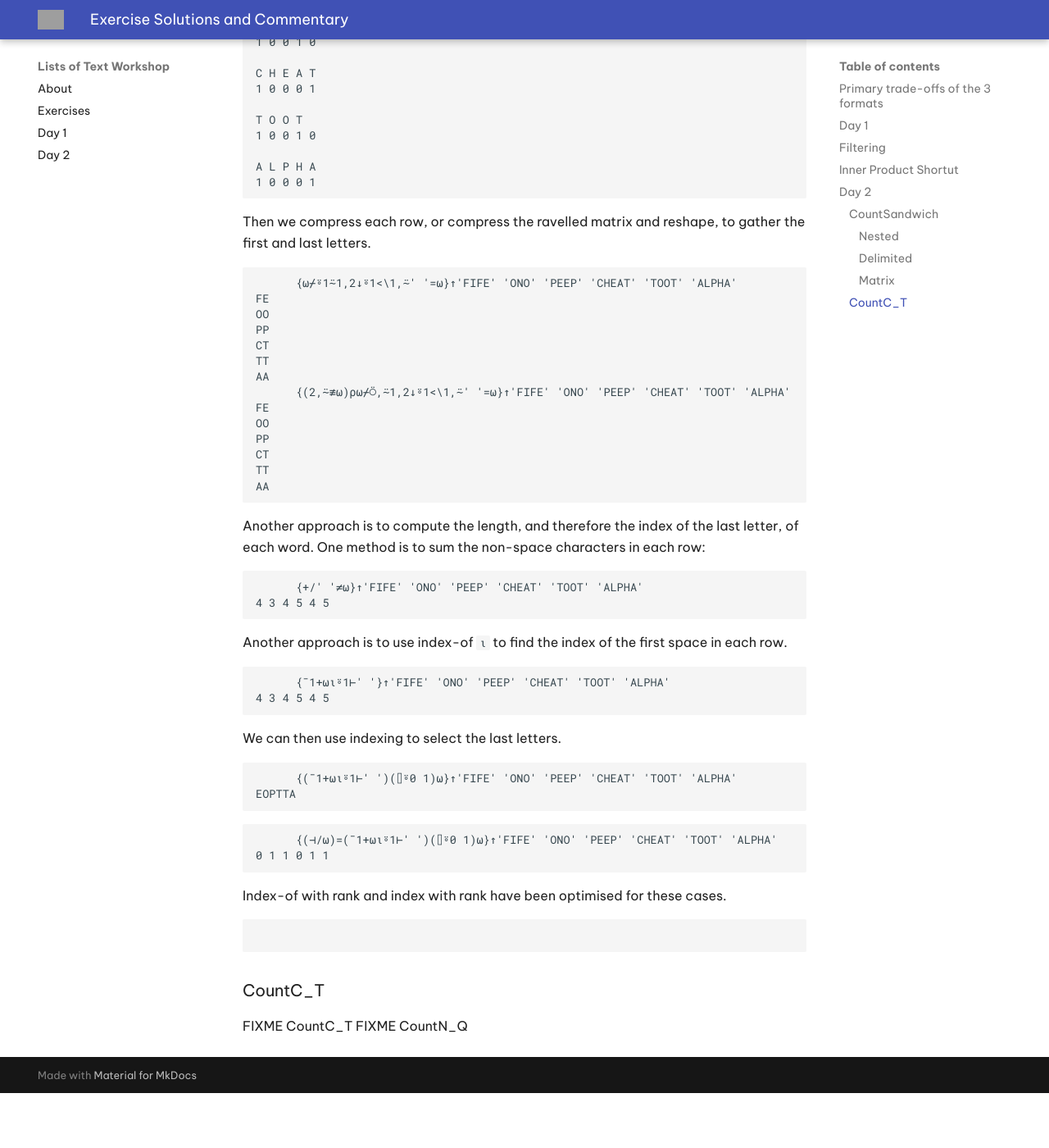
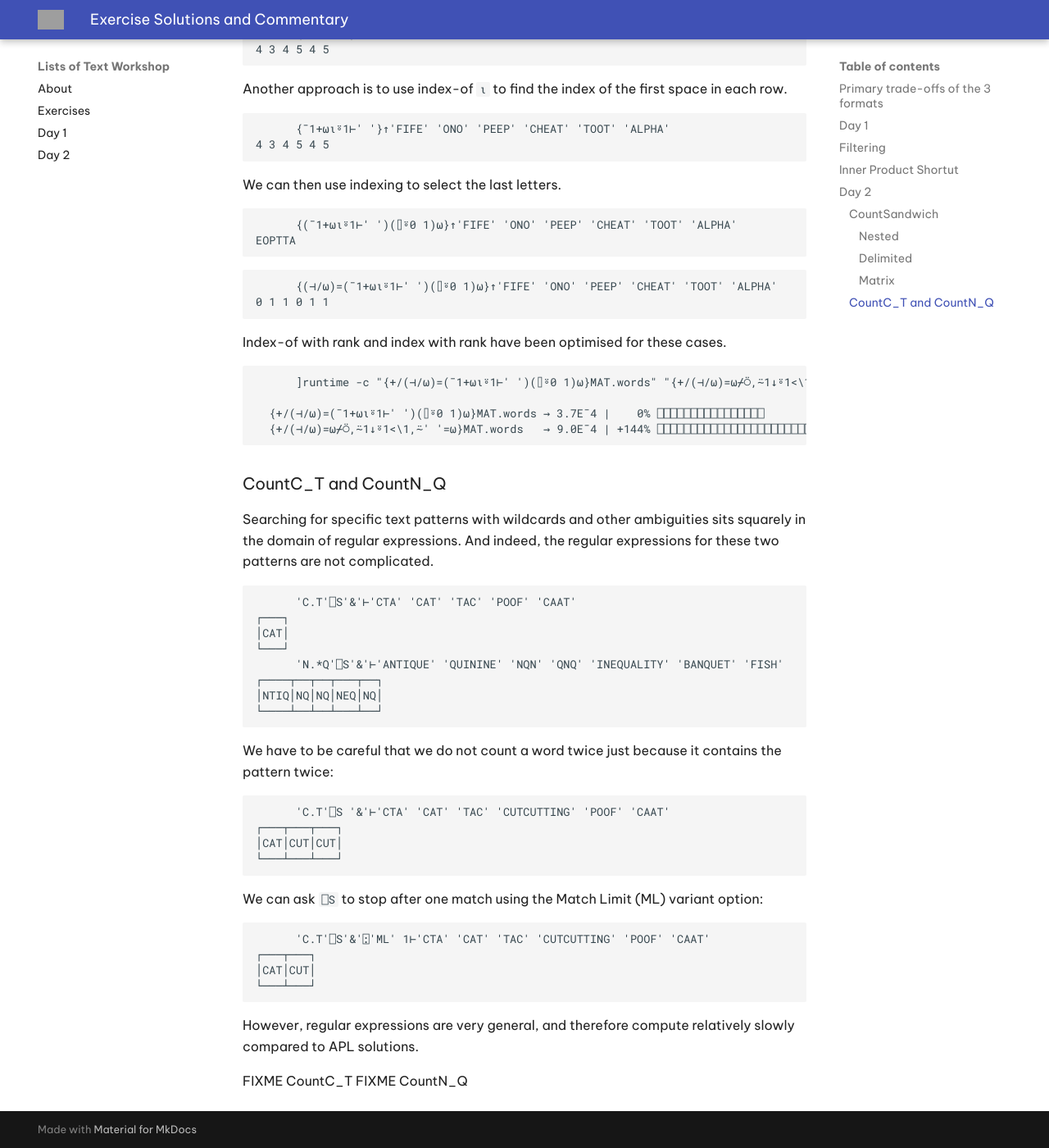
Before and after one commit to dyalog-training/2025-ListsWorkshop, an MkDocs documentation site: the page built from docs/review.md, in a window 1280 px wide and 1400 px high, scrolled down 6037 px. Shown: the whole window at 82% size. Built offline with MkDocs 1.6.1 and Material for MkDocs 9.7.7, drawn with Linux system fonts in a browser that asks for light colours; before the commit the page ends 7370 px from its top, so only the background shows below that; some of the changed text lies outside the part shown; grey boxes are pictures that could not be loaded.

Commit message:
review WIP cont'd

````diff
--- a/docs/review.md
+++ b/docs/review.md
@@ -262,46 +262,11 @@
 └─────┴─────────┴─────────┘
 ```
 
-Somehow we put a 1 in the first column to select the first letter.
+Then we can get the last letters with compress-over-ravel:
 
 ```
-      {⍵,[1.5]1,2↓⍤1<\1,⍨' '=⍵}↑'FIFE' 'ONO' 'PEEP' 'CHEAT' 'TOOT' 'ALPHA'
-F I F E
-1 0 0 1 0
-
-O N O
-1 0 1 0 0
-
-P E E P
-1 0 0 1 0
-
-C H E A T
-1 0 0 0 1
-
-T O O T
-1 0 0 1 0
-
-A L P H A
-1 0 0 0 1
-```
-
-Then we compress each row, or compress the ravelled matrix and reshape, to gather the first and last letters.
-
-```
-      {⍵⌿⍤1⍨1,2↓⍤1<\1,⍨' '=⍵}↑'FIFE' 'ONO' 'PEEP' 'CHEAT' 'TOOT' 'ALPHA'
-FE
-OO
-PP
-CT
-TT
-AA
-      {(2,⍨≢⍵)⍴⍵⌿⍥,⍨1,2↓⍤1<\1,⍨' '=⍵}↑'FIFE' 'ONO' 'PEEP' 'CHEAT' 'TOOT' 'ALPHA'
-FE
-OO
-PP
-CT
-TT
-AA
+      {⍵⌿⍥,⍨1↓⍤1<\1,⍨' '=⍵}↑'FIFE' 'ONO' 'PEEP' 'CHEAT' 'TOOT' 'ALPHA'
+EOPTTA
 ```
 
 Another approach is to compute the length, and therefore the index of the last letter, of each word. One method is to sum the non-space characters in each row:
@@ -333,9 +298,45 @@
 Index-of with rank and index with rank have been optimised for these cases.
 
 ```
+      ]runtime -c "{+/(⊣/⍵)=(¯1+⍵⍳⍤1⊢' ')(⌷⍤0 1)⍵}MAT.words" "{+/(⊣/⍵)=⍵⌿⍥,⍨1↓⍤1<\1,⍨' '=⍵}MAT.words"
+
+  {+/(⊣/⍵)=(¯1+⍵⍳⍤1⊢' ')(⌷⍤0 1)⍵}MAT.words → 3.7E¯4 |    0% ⎕⎕⎕⎕⎕⎕⎕⎕⎕⎕⎕⎕⎕⎕⎕⎕
+  {+/(⊣/⍵)=⍵⌿⍥,⍨1↓⍤1<\1,⍨' '=⍵}MAT.words   → 9.0E¯4 | +144% ⎕⎕⎕⎕⎕⎕⎕⎕⎕⎕⎕⎕⎕⎕⎕⎕⎕⎕⎕⎕⎕⎕⎕⎕⎕⎕⎕⎕⎕⎕⎕⎕⎕⎕⎕⎕⎕⎕⎕⎕
 ```
 
-### CountC_T
+### CountC_T and CountN_Q
+Searching for specific text patterns with wildcards and other ambiguities sits squarely in the domain of regular expressions. And indeed, the regular expressions for these two patterns are not complicated.
+
+```
+      'C.T'⎕S'&'⊢'CTA' 'CAT' 'TAC' 'POOF' 'CAAT'
+┌───┐
+│CAT│
+└───┘
+      'N.*Q'⎕S'&'⊢'ANTIQUE' 'QUININE' 'NQN' 'QNQ' 'INEQUALITY' 'BANQUET' 'FISH'
+┌────┬──┬──┬───┬──┐
+│NTIQ│NQ│NQ│NEQ│NQ│
+└────┴──┴──┴───┴──┘
+```
+
+We have to be careful that we do not count a word twice just because it contains the pattern twice:
+
+```
+      'C.T'⎕S '&'⊢'CTA' 'CAT' 'TAC' 'CUTCUTTING' 'POOF' 'CAAT'
+┌───┬───┬───┐
+│CAT│CUT│CUT│
+└───┴───┴───┘
+```
+
+We can ask `⎕S` to stop after one match using the Match Limit (ML) variant option:
+
+```
+      'C.T'⎕S'&'⍠'ML' 1⊢'CTA' 'CAT' 'TAC' 'CUTCUTTING' 'POOF' 'CAAT'
+┌───┬───┐
+│CAT│CUT│
+└───┴───┘
+```
+
+However, regular expressions are very general, and therefore compute relatively slowly compared to APL solutions.
 
 FIXME CountC_T
 FIXME CountN_Q
````
